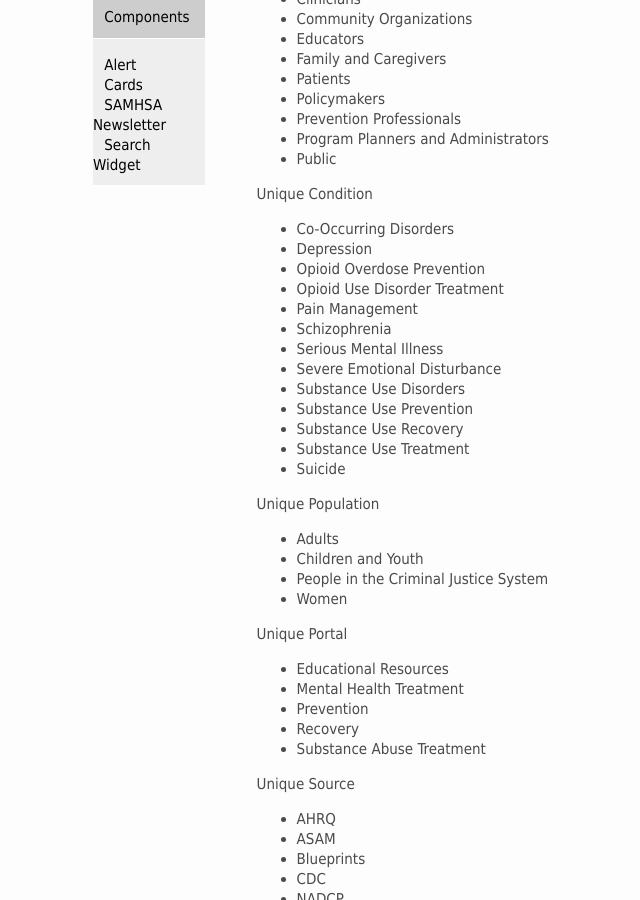
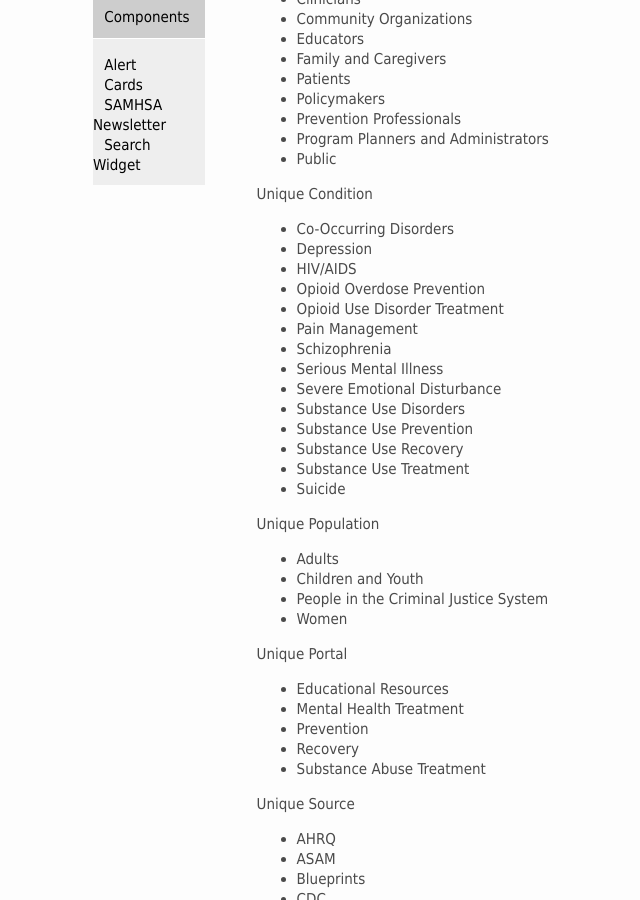
Before and after one commit to HHS/samhsa-pattern-library, a Jekyll site: the page built from docs/pages/templates/resource-center.md, in a window 1280 px wide and 900 px high, scrolled down 1026 px. Shown: the whole window, without its empty margins (35-675 px from the left). Built offline with Jekyll 4.4.1, drawn with Linux system fonts in a browser that asks for light colours; nearby versions of some CDN libraries.

Commit message:
add conditions to filter

```diff
--- a/docs/pages/templates/resource-center.md
+++ b/docs/pages/templates/resource-center.md
@@ -43,6 +43,7 @@
 Unique Condition
 - Co-Occurring Disorders
 - Depression
+- HIV/AIDS
 - Opioid Overdose Prevention
 - Opioid Use Disorder Treatment
 - Pain Management
```
